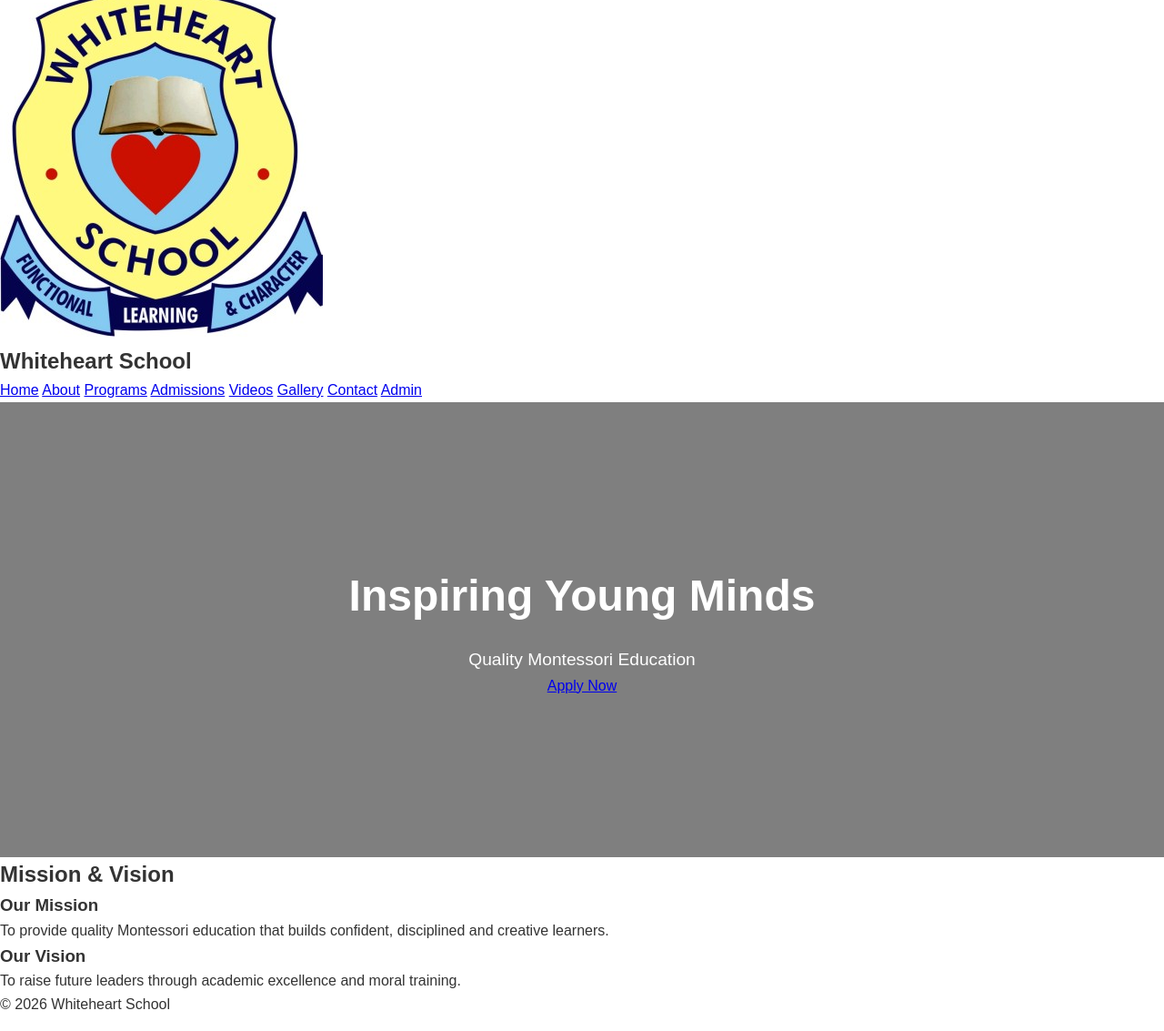
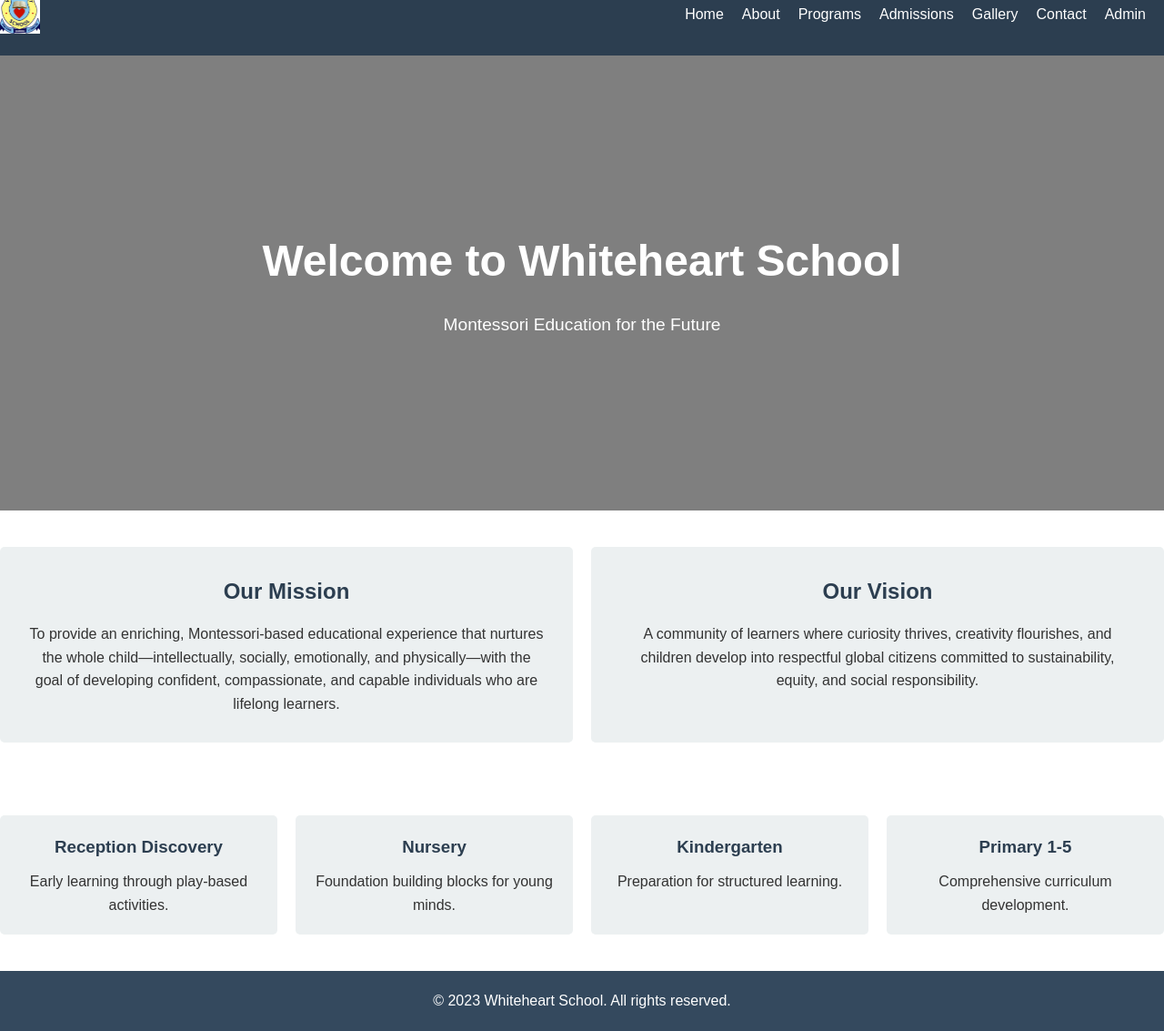
Before and after one commit to muslimahoyetunde25-eng/whiteheart-school, a website: page public/home.html in a window 1280 px wide. Shown: the part 29-1162 px from the top of the page at 91% size. Drawn offline with Linux system fonts and the light colour scheme.

Commit message:
Update home.html

```diff
--- a/public/home.html
+++ b/public/home.html
@@ -1,56 +1,66 @@
 <!DOCTYPE html>
-<html>
+<html lang="en">
 <head>
-<title>Whiteheart School</title>
-<link rel="stylesheet" href="style.css">
+    <meta charset="UTF-8">
+    <meta name="viewport" content="width=device-width, initial-scale=1.0">
+    <title>Whiteheart School - Montessori</title>
+    <link rel="stylesheet" href="/style.css">
 </head>
 <body>
-
-<header>
-<div class="logo-container">
-<img src="/images/logo.png" class="logo">
-<h2>Whiteheart School</h2>
+    <header class="header">
+        <div class="logo">
+            <img src="/images/logo.png" alt="Whiteheart School Logo">
         </div>
-
-<nav>
-<a href="/">Home</a>
-<a href="about.html">About</a>
-<a href="programs.html">Programs</a>
-<a href="admissions.html">Admissions</a>
-<a href="videos.html">Videos</a>
-<a href="gallery.html">Gallery</a>
-<a href="contact.html">Contact</a>
-<a href="/admin">Admin</a>
+        <nav class="nav">
+            <ul>
+                <li><a href="/">Home</a></li>
+                <li><a href="/about">About</a></li>
+                <li><a href="/programs">Programs</a></li>
+                <li><a href="/admissions">Admissions</a></li>
+                <li><a href="/gallery">Gallery</a></li>
+                <li><a href="/contact">Contact</a></li>
+                <li><a href="/admin">Admin</a></li>
+            </ul>
         </nav>
     </header>
 
     <section class="hero">
-<h1>Inspiring Young Minds</h1>
-<p>Quality Montessori Education</p>
-<a href="admissions.html" class="btn">Apply Now</a>
+        <h1>Welcome to Whiteheart School</h1>
+        <p>Montessori Education for the Future</p>
     </section>
 
-<section class="section">
-<h2>Mission & Vision</h2>
-
-<div class="cards">
-
-<div class="card">
-<h3>Our Mission</h3>
-<p>To provide quality Montessori education that builds confident, disciplined and creative learners.</p>
+    <section class="mission-vision">
+        <div class="mission">
+            <h2>Our Mission</h2>
+            <p>To provide an enriching, Montessori-based educational experience that nurtures the whole child—intellectually, socially, emotionally, and physically—with the goal of developing confident, compassionate, and capable individuals who are lifelong learners.</p>
         </div>
-
-<div class="card">
-<h3>Our Vision</h3>
-<p>To raise future leaders through academic excellence and moral training.</p>
-</div>
-
+        <div class="vision">
+            <h2>Our Vision</h2>
+            <p>A community of learners where curiosity thrives, creativity flourishes, and children develop into respectful global citizens committed to sustainability, equity, and social responsibility.</p>
         </div>
     </section>
 
-<footer>
-© 2026 Whiteheart School
+    <section class="features">
+        <div class="feature">
+            <h3>Reception Discovery</h3>
+            <p>Early learning through play-based activities.</p>
+        </div>
+        <div class="feature">
+            <h3>Nursery</h3>
+            <p>Foundation building blocks for young minds.</p>
+        </div>
+        <div class="feature">
+            <h3>Kindergarten</h3>
+            <p>Preparation for structured learning.</p>
+        </div>
+        <div class="feature">
+            <h3>Primary 1-5</h3>
+            <p>Comprehensive curriculum development.</p>
+        </div>
+    </section>
+
+    <footer class="footer">
+        <p>&copy; 2023 Whiteheart School. All rights reserved.</p>
     </footer>
-
 </body>
 </html>
```
Lines whose indentation alone changed are shown as unchanged.
